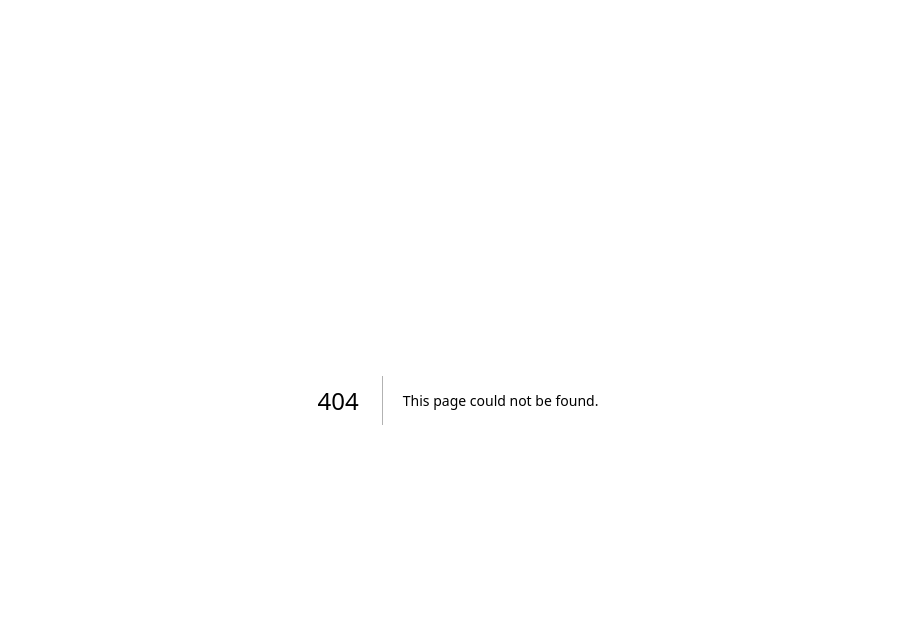
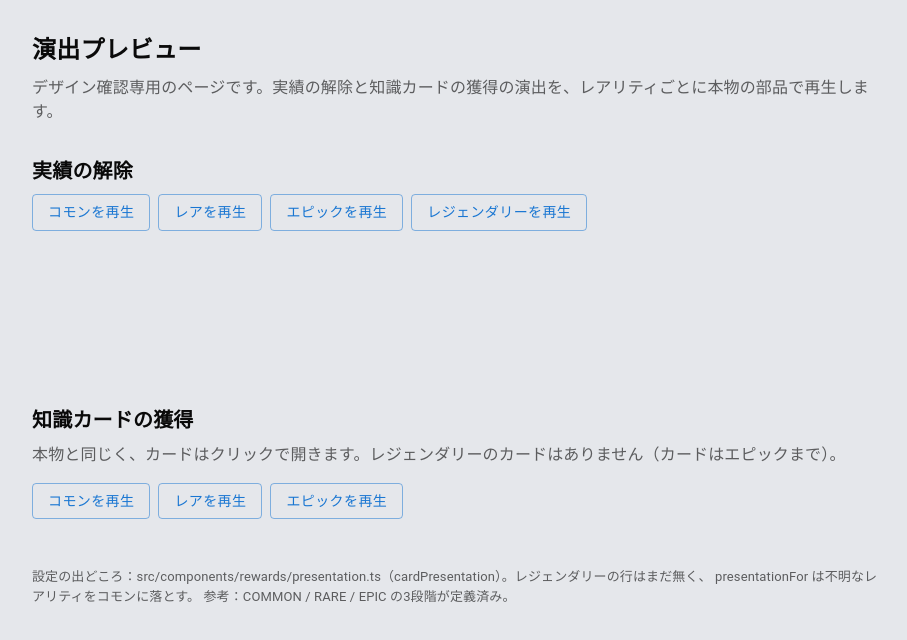
Before and after one commit to BeppuKanato/engineer-quest-ui-brushup, a Next.js app: page /design-preview in a window 1280 px wide. Before the commit this address had no page. Shown: the top 640 px of the page, without its empty margins (182-1089 px from the left). Built offline with nearby package versions, Linux system fonts and the light colour scheme.

Commit message:
演出プレビューページ（/design-preview）を追加

```diff
--- /dev/null
+++ b/src/app/design-preview/page.tsx
@@ -0,0 +1,143 @@
+"use client";
+
+// デザイン確認専用のページ。本体の画面ではない。
+// 実績の解除と知識カードの獲得の演出を、レアリティごとに本物のコンポーネントで再生する。
+// レジェンダリーは演出の設定がまだ無く、今はコモンの演出に落ちる（presentationFor の既定）。
+
+import { Box, Button, Container, Typography } from "@mui/material";
+import { useMemo, useState } from "react";
+
+import type { AwardedCard } from "@/api/learning.api";
+import { NewAchievementZone, type AchievementPresentationItem } from "@/components/rewards/AchievementPresentation";
+import { cardPresentation, presentationFor } from "@/components/rewards/presentation";
+import cardsData from "@/design/data/knowledgeCards.json";
+import { LearningRewardsContext } from "@/features/learning/app/LearningRewardsContext";
+import { LearningRewardBoundary } from "@/features/learning/rewards/LearningRewardBoundary";
+
+const achievementSamples: Record<string, AchievementPresentationItem> = {
+  COMMON: { id: "ach-unit-count-lv1", title: "単元探求者 Lv.1", description: "1個の単元を完了した証です。", rarity: "COMMON" },
+  RARE: { id: "ach-streak-3", title: "学習継続 3日", description: "3日連続で学習に取り組んだ証です。", rarity: "RARE" },
+  EPIC: { id: "ach-unit-exploration-complete", title: "探索系コンプリート", description: "幅優先探索・深さ優先探索・二分探索・穴掘り法の4単元をすべて完了した証です。", rarity: "EPIC" },
+  LEGENDARY: { id: "ach-unit-count-lv3", title: "全単元制覇", description: "7個の単元をすべて完了した証です。", rarity: "LEGENDARY" },
+};
+
+const cardById = (id: string): AwardedCard => {
+  const card = (cardsData as AwardedCard[]).find((entry) => entry.id === id);
+  if (!card) throw new Error(`card not found: ${id}`);
+  return card;
+};
+
+// BFS の実カードが、ちょうど3レアリティそろっている。
+const cardSamples: Record<string, AwardedCard> = {
+  COMMON: cardById("knowledge-card-bfs-deque"),
+  RARE: cardById("knowledge-card-bfs-shortest-path"),
+  EPIC: cardById("knowledge-card-bfs-bidirectional"),
+};
+
+const rarityLabels: Record<string, string> = {
+  COMMON: "コモン",
+  RARE: "レア",
+  EPIC: "エピック",
+  LEGENDARY: "レジェンダリー",
+};
+
+const specText = (rarity: string): string => {
+  const spec = presentationFor(rarity);
+  const base = `前振り ${spec.durations[0]}ms ／ 開示 ${spec.durations[1]}ms ／ 賞賛 ${spec.durations[2]}ms、放射 ${spec.rays} 本、グロー ${spec.glow}px、回転 ${spec.turns} 回`;
+  return rarity === "LEGENDARY" ? `${base}（レジェンダリーの設定はまだ無く、コモンの演出で表示中）` : base;
+};
+
+export default function DesignPreviewPage() {
+  const [achievementRun, setAchievementRun] = useState<{ rarity: string; runId: number } | null>(null);
+  const [cardRun, setCardRun] = useState<{ rarity: string; runId: number } | null>(null);
+
+  const rewardsValue = useMemo(
+    () => ({
+      rewards: {
+        awardedCards: cardRun
+          ? [{ phaseKey: "phase-3", card: cardSamples[cardRun.rarity] }]
+          : [],
+        unlockedAchievements: [],
+      },
+      dismissAwardedCard: () => setCardRun(null),
+    }),
+    [cardRun]
+  );
+
+  return (
+    <Container maxWidth="md" sx={{ py: 4 }}>
+      <Typography component="h1" sx={{ fontSize: 24, fontWeight: 800, mb: 1 }}>
+        演出プレビュー
+      </Typography>
+      <Typography sx={{ mb: 4, color: "text.secondary" }}>
+        デザイン確認専用のページです。実績の解除と知識カードの獲得の演出を、レアリティごとに本物の部品で再生します。
+      </Typography>
+
+      <Typography component="h2" sx={{ fontSize: 20, fontWeight: 800, mb: 1 }}>
+        実績の解除
+      </Typography>
+      <Box sx={{ display: "flex", gap: 1, flexWrap: "wrap", mb: 2 }}>
+        {Object.keys(achievementSamples).map((rarity) => (
+          <Button
+            key={rarity}
+            variant={achievementRun?.rarity === rarity ? "contained" : "outlined"}
+            onClick={() => setAchievementRun({ rarity, runId: Date.now() })}
+          >
+            {rarityLabels[rarity]}を再生
+          </Button>
+        ))}
+      </Box>
+      <Box sx={{ minHeight: 150, display: "grid", alignItems: "start", mb: 1 }}>
+        {achievementRun && (
+          <NewAchievementZone
+            key={achievementRun.runId}
+            items={[achievementSamples[achievementRun.rarity]]}
+          />
+        )}
+      </Box>
+      {achievementRun && (
+        <Typography sx={{ mb: 5, fontSize: 13, color: "text.secondary" }}>
+          現在の設定：{specText(achievementRun.rarity)}
+        </Typography>
+      )}
+
+      <Typography component="h2" sx={{ fontSize: 20, fontWeight: 800, mb: 1 }}>
+        知識カードの獲得
+      </Typography>
+      <Typography sx={{ mb: 2, color: "text.secondary" }}>
+        本物と同じく、カードはクリックで開きます。レジェンダリーのカードはありません（カードはエピックまで）。
+      </Typography>
+      <Box sx={{ display: "flex", gap: 1, flexWrap: "wrap", mb: 2 }}>
+        {Object.keys(cardSamples).map((rarity) => (
+          <Button
+            key={rarity}
+            variant={cardRun?.rarity === rarity ? "contained" : "outlined"}
+            onClick={() => setCardRun({ rarity, runId: Date.now() })}
+          >
+            {rarityLabels[rarity]}を再生
+          </Button>
+        ))}
+      </Box>
+      {cardRun && (
+        <Typography sx={{ fontSize: 13, color: "text.secondary" }}>
+          現在の設定：{specText(cardRun.rarity)}
+        </Typography>
+      )}
+      {cardRun && (
+        <LearningRewardsContext.Provider value={rewardsValue}>
+          <LearningRewardBoundary
+            key={cardRun.runId}
+            boundary={{ phaseKey: "phase-3" }}
+            onDone={() => setCardRun(null)}
+          />
+        </LearningRewardsContext.Provider>
+      )}
+
+      <Typography sx={{ mt: 6, fontSize: 13, color: "text.secondary" }}>
+        設定の出どころ：src/components/rewards/presentation.ts（cardPresentation）。レジェンダリーの行はまだ無く、{" "}
+        {`presentationFor は不明なレアリティをコモンに落とす`}。
+        参考：{Object.keys(cardPresentation).join(" / ")} の3段階が定義済み。
+      </Typography>
+    </Container>
+  );
+}
```
Also changed, not shown: 1 other file (tests, documents, lock files or other folders).
